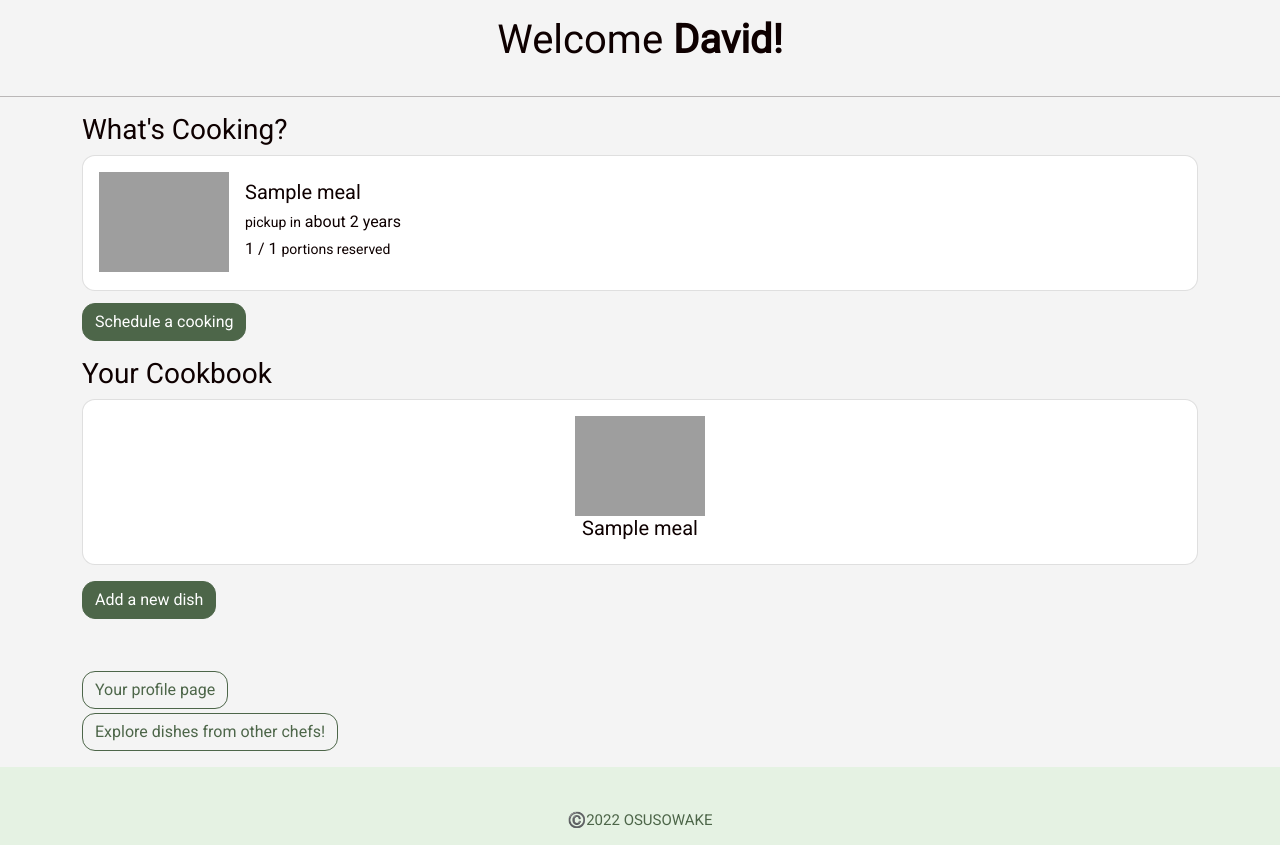
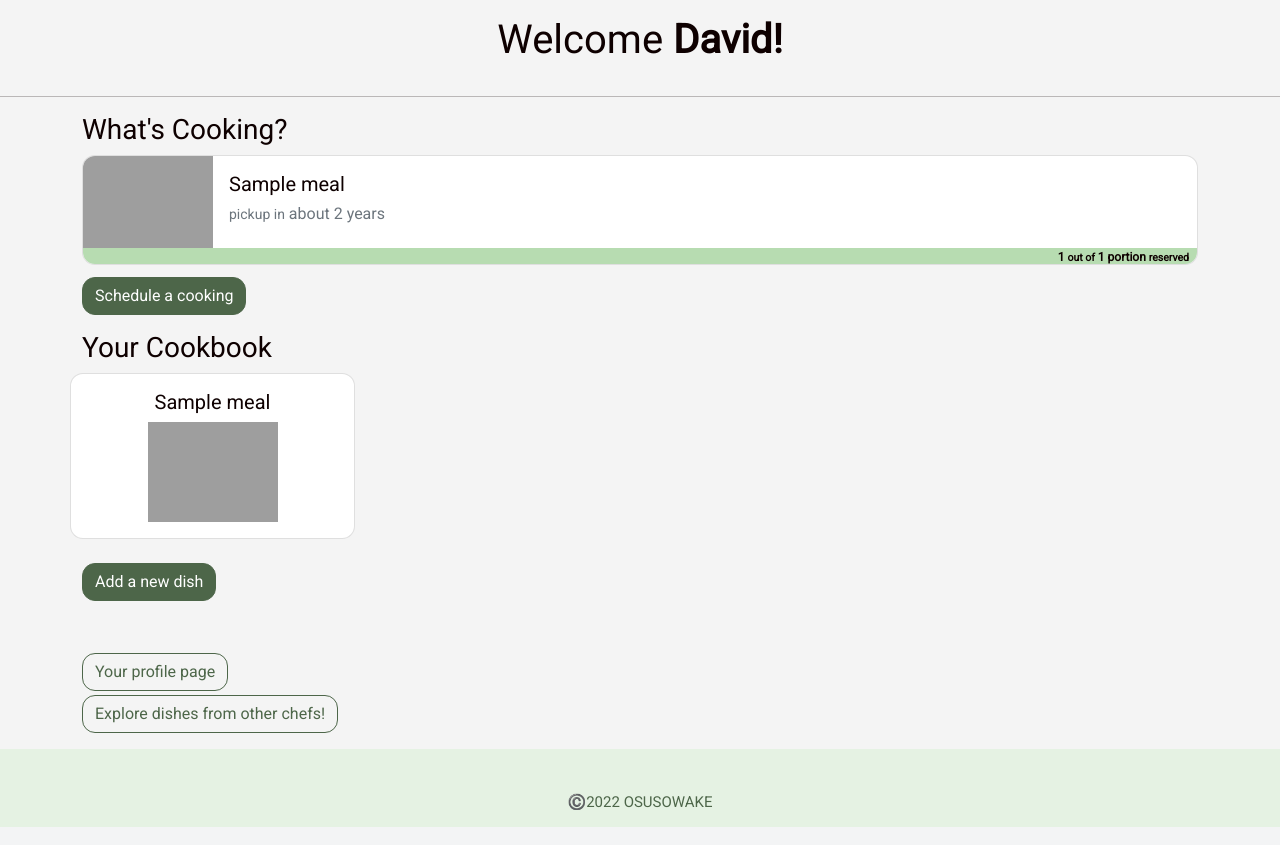
Before and after one commit to chizukano/osusowake, a Rails app: page /user/chef in a window 1280 px wide. Shown: the part 72-917 px from the top of the page. Run offline with Rails 7, Linux system fonts and the light colour scheme; a user stored in the database is signed in; tables that the repository leaves empty hold one stand-in row (values such as "Sample post"); style sheets or scripts are compiled from the project's sources; parts of the project's set-up code (start-up, migrations or seed data) failed here and were passed over; some libraries are stand-ins or nearby versions; some web fonts are replaced; grey boxes are pictures that could not be loaded.

Commit message:
finished styling "What's Cooking?" section

```diff
--- a/app/assets/stylesheets/config/_bootstrap_variables.scss
+++ b/app/assets/stylesheets/config/_bootstrap_variables.scss
@@ -23,3 +23,6 @@ $border-radius-lg: 13px;
 $border-radius-sm: 13px;
 
 // Override other variables below!
+.bg-light-green {
+  background-color: $ow-green-4 !important;
+}
--- a/app/views/user/chefs/show.html.erb
+++ b/app/views/user/chefs/show.html.erb
@@ -7,22 +7,26 @@
   <% @chef.meals.each do |meal| %>
     <% if meal.cooking_sessions.exists? %>
       <% meal.cooking_sessions.each do |cooking_session|%>
-        <div class="card mb-2">
-          <div class="card-body d-flex">
-            <%= cl_image_tag meal.photo.key,  height:100, width:130, crop: :fill %>
-            <div class="py-2 px-3">
+        <div class="card mb-2 overflow-hidden">
+          <div class="d-flex">
+            <%= cl_image_tag meal.photo.key,  height:92, width:130, crop: :fill %>
+            <div class="p-3">
               <h5 class="card-title"><%= meal.name %></h5>
-              <h6><small>pickup in</small> <%= distance_of_time_in_words_to_now(cooking_session.end_at) %></h6>
-              <h6><%= cooking_session.portions_reserved %> / <%= cooking_session.max_portions %> <small>portions reserved</small></h6>
+              <h6 class="text-muted"><small>pickup in</small> <%= distance_of_time_in_words_to_now(cooking_session.end_at) %></h6>
             </div>
-            <div class="progress position-relative" style="1rem">
-              <div class="progress-bar progress-bar bg-success fs-3" role="progressbar"
+          </div>
+          <div class="progress position-relative rounded-0" style="1rem">
+            <div class="progress-bar progress-bar bg-light-green fs-3" role="progressbar"
             style="width: <%= number_to_percentage(cooking_session.ratio_of_portions_reserved * 100, precision: 0) %>;"
             aria-valuenow="25" aria-valuemin="0" aria-valuemax="100">
             </div>
             <div class="text-end flex-grow-1 position-absolute w-100">
-                <%= cooking_session.portions_reserved %> <span class="small  me-2">portions reserved</span>
-              </div>
+              <%= cooking_session.portions_reserved %>
+              <span class="small">out of</span>
+              <%= pluralize(cooking_session.max_portions, "portion") %>
+              <span class="small  me-2">
+                reserved
+              </span>
             </div>
           </div>
         <% end %>
@@ -32,13 +36,14 @@
   <%= link_to "Schedule a cooking", new_user_chef_cooking_session_path, class: "btn btn-success mt-1" %>
 </div>
 <div class="container mb-3">
+  <div class="row">
     <% if @chef.meals.exists? %>
       <h3>Your Cookbook</h3>
       <% @chef.meals.each do |meal| %>
-      <div class="card text-center mb-2">
+        <div class="card mb-2 col-6 col-lg-3 text-center">
           <div class="card-body">
-        <%= cl_image_tag meal.photo.key,  height:100, width:130, crop: :fill %>
             <h5 class="card-title"><%= meal.name %></h5>
+            <%= cl_image_tag meal.photo.key, height:100, width:130, crop: :fill %>
             <% if meal.cooking_sessions.count > 1 %>
             <h6>Cooked <%= meal.cooking_sessions.count %> times</h6>
             <% end %>
@@ -46,6 +51,7 @@
         </div>
       <% end %>
     <% end %>
+  </div>
 </div>
 <%# display past cooking sessions? %>
 <div class="container">
```
Lines whose indentation alone changed are shown as unchanged.
